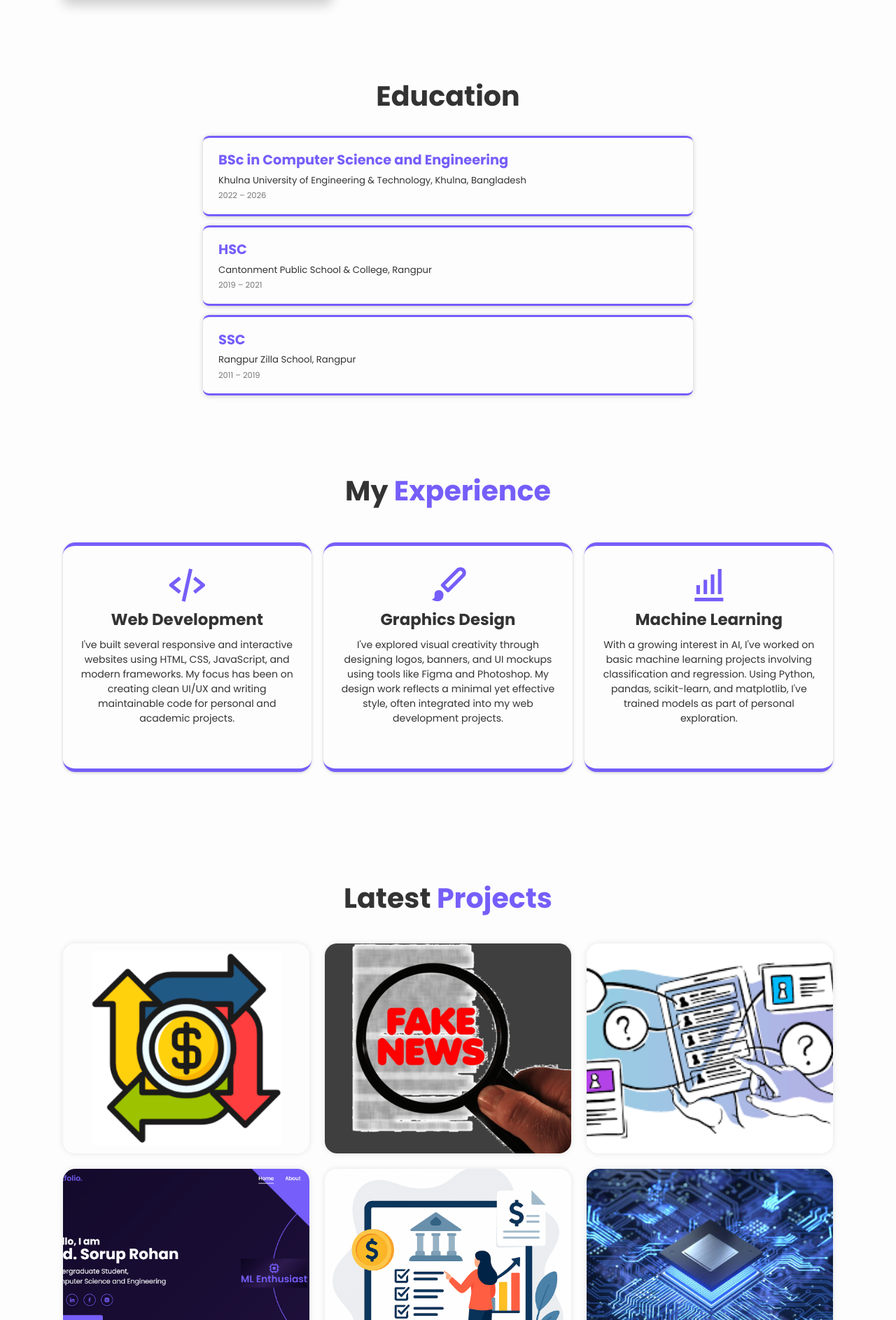
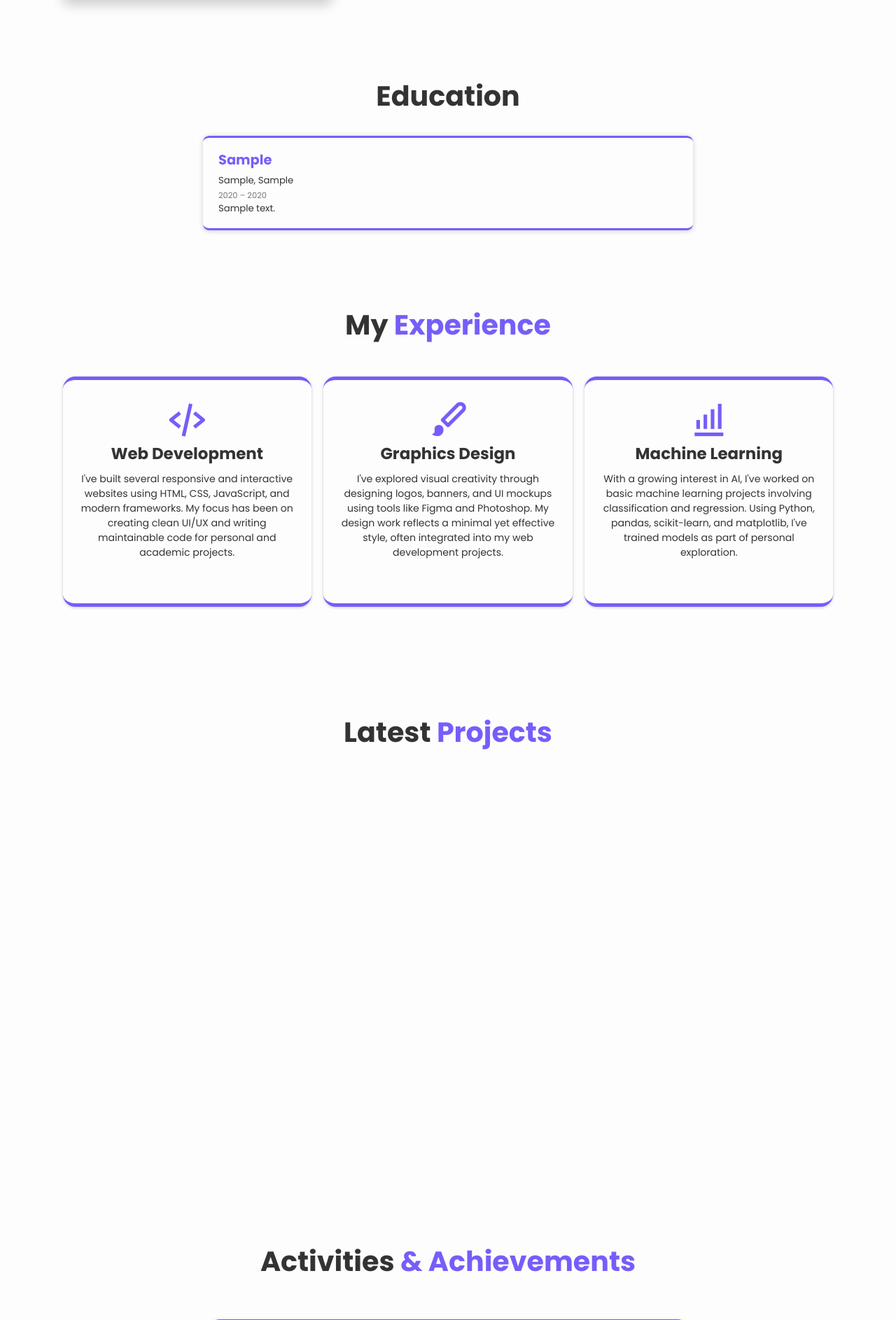
Before and after one commit to soruprohan/soruprohan.github.io, a PHP site: page / in a window 1280 px wide. Shown: the part 1276-3162 px from the top of the page at 70% size. Run offline with PHP 8.4, Linux system fonts and the light colour scheme; tables that the repository leaves empty or names only in its code hold one stand-in row (values such as "Sample post").

Commit message:
frontend complete

```diff
--- a/index.php
+++ b/index.php
@@ -1,3 +1,49 @@
+<?php
+require_once __DIR__ . '/admin/config.php';
+
+// Education
+$education_rows = [];
+if ($res = $mysqli->query("SELECT * FROM education ORDER BY order_index ASC, start_year DESC, id DESC")) {
+    $education_rows = $res->fetch_all(MYSQLI_ASSOC);
+}
+
+// Projects (only published)
+$project_rows = [];
+if ($res = $mysqli->query("SELECT * FROM projects WHERE published=1 ORDER BY order_index ASC, id DESC")) {
+    $project_rows = $res->fetch_all(MYSQLI_ASSOC);
+}
+
+// Skills grouped by category
+$skill_rows = [];
+if ($res = $mysqli->query("SELECT * FROM skills ORDER BY category ASC, order_index ASC, id DESC")) {
+    $skill_rows = $res->fetch_all(MYSQLI_ASSOC);
+}
+$skills_by_category = [];
+foreach ($skill_rows as $sk) {
+    $skills_by_category[$sk['category']][] = $sk;
+}
+
+/** Optional helper for printing skill items */
+function render_skill_items($skills_by_category, $cat)
+{
+    foreach (($skills_by_category[$cat] ?? []) as $sk) {
+        $name = htmlspecialchars($sk['name']);
+        $exp = htmlspecialchars($sk['experience'] ?? '');
+        $percent = is_null($sk['percent']) ? '' : (int)$sk['percent'];
+        echo '<div class="skill-item"><div class="skill-header">';
+        echo '<span class="skill-name">' . $name . '</span>';
+        if ($exp !== '') echo '<span class="skill-experience">' . $exp . '</span>';
+        if ($percent !== '') echo '<span class="skill-percentage">' . $percent . '%</span>';
+        echo '</div>';
+        if ($percent !== '') {
+            echo '<div class="skill-bar"><div class="skill-progress" data-width="' . $percent . '"></div></div>';
+        }
+        echo '</div>';
+    }
+}
+?>
+<!------------------------------------------------------------->
+
 <!DOCTYPE html>
 <html lang="en">
 
@@ -121,24 +167,20 @@
         <h2 class="heading"> Education</h2>
 
         <div class="education-container">
+            <?php foreach ($education_rows as $edu): ?>
                 <div class="education-box">
-                <h3>BSc in Computer Science and Engineering</h3>
-                <p>Khulna University of Engineering & Technology, Khulna, Bangladesh</p>
-                <span class="education-year">2022 – 2026</span>
+                    <h3><?= htmlspecialchars($edu['degree']) ?></h3>
+                    <p><?= htmlspecialchars($edu['institution'] . (!empty($edu['location']) ? ', ' . $edu['location'] : '')) ?></p>
+                    <span class="education-year">
+                        <?= htmlspecialchars($edu['start_year']) ?> – <?= htmlspecialchars($edu['end_year']) ?>
+                    </span>
+                    <?php if (!empty($edu['description'])): ?>
+                        <p><?= nl2br(htmlspecialchars($edu['description'])) ?></p>
+                    <?php endif; ?>
+                </div>
+            <?php endforeach; ?>
         </div>
 
-            <div class="education-box">
-                <h3>HSC </h3>
-                <p>Cantonment Public School & College, Rangpur</p>
-                <span class="education-year">2019 – 2021</span>
-            </div>
-
-            <div class="education-box">
-                <h3>SSC</h3>
-                <p>Rangpur Zilla School, Rangpur</p>
-                <span class="education-year">2011 – 2019</span>
-            </div>
-        </div>
     </section>
 
 
@@ -182,80 +224,24 @@
         <h2 class="heading">Latest <span>Projects</span></h2>
 
         <div class="portfolio-container">
-
+            <?php foreach ($project_rows as $pr): ?>
                 <div class="portfolio-box">
-                <img src="assets/money_map2.png" alt="">
-
+                    <?php if (!empty($pr['image_path'])): ?>
+                        <img src="<?= htmlspecialchars($pr['image_path']) ?>" alt="">
+                    <?php endif; ?>
                     <div class="portfolio-layer">
-                    <h4>Money Map App</h4>
-                    <p>This is an expense tracker and news app for andoird using Java in android studio</p>
-
-                    <a href="https://github.com/soruprohan/Money-Map-App" target="_blank"><i
-                            class='bx bx-link-external'></i></a>
+                        <h4><?= htmlspecialchars($pr['title']) ?></h4>
+                        <?php if (!empty($pr['description'])): ?>
+                            <p><?= nl2br(htmlspecialchars($pr['description'])) ?></p>
+                        <?php endif; ?>
+                        <?php if (!empty($pr['project_url']) || !empty($pr['repo_url'])): ?>
+                            <a href="<?= htmlspecialchars($pr['project_url'] ?: $pr['repo_url']) ?>" target="_blank"><i class='bx bx-link-external'></i></a>
+                        <?php endif; ?>
                     </div>
                 </div>
-
-            <div class="portfolio-box">
-                <img src="assets/fake_news.png" alt="">
-
-                <div class="portfolio-layer">
-                    <h4>Fake News Detection</h4>
-                    <p>Fake news detection using NLP and Logistic Regression, with PCA visualization.</p>
-
-                    <a href="https://github.com/soruprohan/Fake-News-Detection" target="_blank"><i
-                            class='bx bx-link-external'></i></a>
-                </div>
+            <?php endforeach; ?>
         </div>
 
-            <div class="portfolio-box">
-                <img src="assets/contact_management.png" alt="">
-
-                <div class="portfolio-layer">
-                    <h4>Contact Management System</h4>
-                    <p>This a console based program to efficiently operate on managing contacts. </p>
-
-                    <a href="https://github.com/soruprohan/contact-management-system-OOP" target="_blank"><i
-                            class='bx bx-link-external'></i></a>
-                </div>
-            </div>
-
-            <div class="portfolio-box">
-                <img src="assets/portfolio_pic3.png" alt="">
-
-                <div class="portfolio-layer">
-                    <h4>Personal Website</h4>
-                    <p>This is a personal portfolio website showcasing my Academics and skills.</p>
-
-                    <a href="#"><i class='bx bx-link-external'></i></a>
-                </div>
-            </div>
-
-            <div class="portfolio-box">
-                <img src="assets/bank_management2.png" alt="">
-
-                <div class="portfolio-layer">
-                    <h4>Bank Management System</h4>
-                    <p>This is a console based basic bank account management system using OOP concepts.</p>
-
-                    <a href="https://github.com/soruprohan/BankAccount-Management-System" target="_blank"><i
-                            class='bx bx-link-external'></i></a>
-                </div>
-            </div>
-
-            <div class="portfolio-box">
-                <img src="assets/cpu_pic.jpg" alt="">
-
-                <div class="portfolio-layer">
-                    <h4>A Tiny 18 bit CPU Design </h4>
-                    <p>This project is a simulation of a mini computer built using Logisim, designed to perform basic
-                        (minimal) operations that illustrate how a real computer functions</p>
-
-                    <a href="https://github.com/soruprohan/A-Tiny-18-bit-CPU-Design" target="_blank"><i
-                            class='bx bx-link-external'></i></a>
-                </div>
-            </div>
-
-        </div>
     </section>
 
     <!--testimonial design-->
@@ -267,20 +253,20 @@
                 <div class="testimonial-content swiper-wrapper">
 
                     <div class="testimonial-slide swiper-slide">
-                        <img src="assets/testimonial1.jpg" alt="">
+                        <img src="assets/deans_award.jpg" alt="">
                         <h3>Dean's Award</h3>
                         <p>Recipient of the <b>Dean’s Award</b> for graduating with First Class Honours in all two academic years so far, reflecting consistent
                             academic excellence and dedication.</p>
                     </div>
 
                     <div class="testimonial-slide swiper-slide">
-                        <img src="assets/testimonial2.jpg" alt="">
+                        <img src="assets/ikpc.jpg" alt="">
                         <h3>Intra Kuet Programming Contest</h3>
                         <p>Participated in the <b>Intra Kuet Programming Contest 2023</b>, demonstrating strong analytical and programming skills in a competitive environment.</p>
                     </div>
 
                     <div class="testimonial-slide swiper-slide">
-                        <img src="assets/testimonial3.jpg" alt="">
+                        <img src="assets/computer-program-coding-screen.jpg" alt="">
                         <h3>Club Activities</h3>
                         <p>Active member of <b>SGIPC, KUET</b> and <b>HACK, KUET</b> which are clubs for students dedicated to competitive programming and hardware acceleration.</p>
                     </div>
```
Also changed, not shown: assets/deans_award.jpg (added), assets/ikpc.jpg (added), 1 other file. Lines whose indentation alone changed are shown as unchanged.
